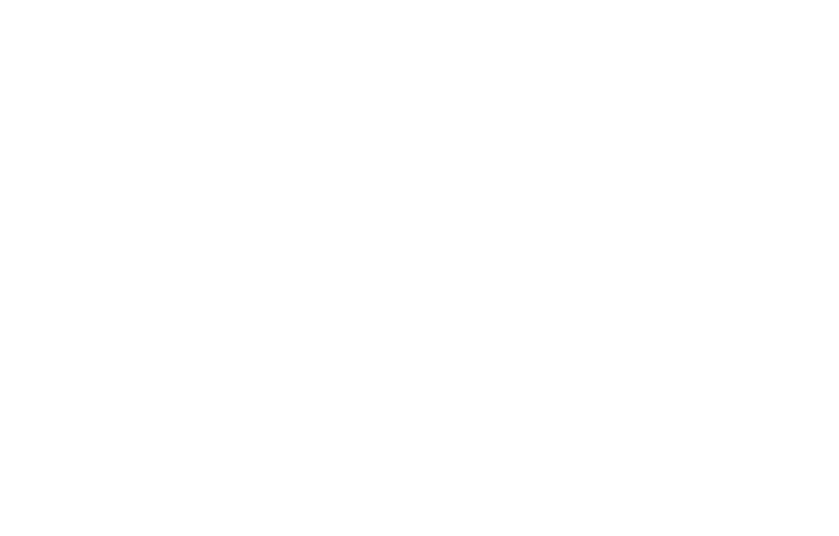
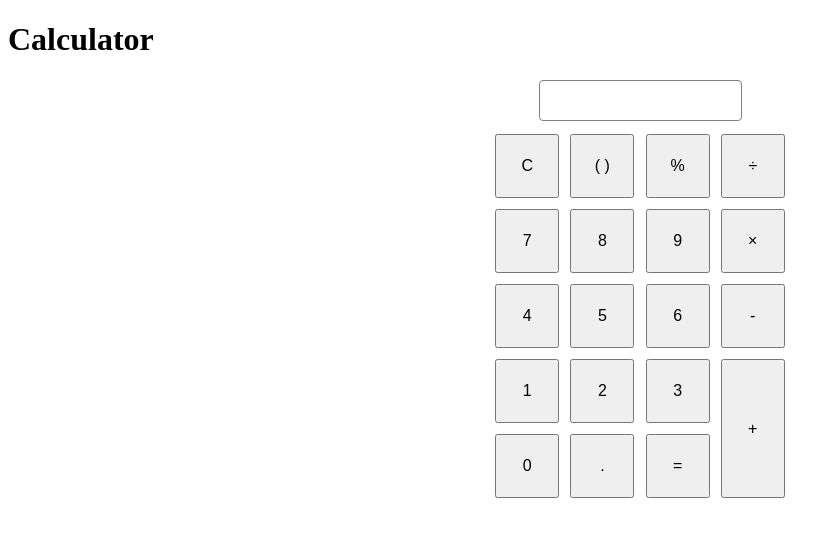
Before and after one commit to RannoL/calculator, a plain HTML site: page index.html in a window 1280 px wide. Shown: the whole page, without its empty margins (0-839 px from the left). Drawn offline with Linux system fonts and the light colour scheme.

Commit message:
Grid of input buttons and input display

```diff
--- a/index.html
+++ b/index.html
@@ -1,11 +1,25 @@
 <!DOCTYPE html>
 <html>
     <head>
-        <title> </title>
+        <title> Calculator </title>
         <link rel="stylesheet" type= "text/css" href="stylesheet.css">
         <meta name="viewport" content="width=device-width" initial-scale="1" charset="UTF-8"/>
     </head>
     <body>
+        <h1>Calculator</h1>
+
+        <main>
+            <div id= "displayContainer">
+                <form>
+                    <input id="display" type="text" name= "resultDisplay">
+                </form>
+            </div>
+            <div id= "btnsContainer">
+                <div id= "buttons">
+                </div>
+            </div>
+
+        </main>
 
 
     <script src= "script.js"></script>
--- a/script.js
+++ b/script.js
@@ -0,0 +1,65 @@
+let displayContent = ""
+
+function add (a,b) {
+    return a+b;
+}
+
+function subtract (a,b) {
+    return a-b;
+}
+
+function multiply (a,b) {
+    return a*b;
+}
+
+function divide (a,b) {
+    return a/b;
+}
+
+function operate (operator, a, b) {
+    return operator(a,b)
+}
+
+function createButtons () {
+    const btnClasses = ["clear", "parentheses", "percentage", "divide",
+         "seven", "eight", "nine", "multiply",
+         "four", "five", "six", "subtract",
+         "one", "two", "three", "add",
+         "zero", "decimal", "equal"]
+    const btnValues = ["C", "( )", "%", "÷",
+        "7", "8", "9", "×",
+        "4", "5", "6", "-",
+        "1", "2", "3", "+",
+        "0", ".", "="]
+
+    for (let i= 0; i < btnClasses.length; i++){
+        const button = document.createElement('BUTTON');
+        button.classList.add(btnClasses[i]);
+        button.textContent = btnValues[i];
+        button.addEventListener('click', e => inputToDisplay(e, btnValues, i));
+        document.querySelector('#buttons').appendChild(button);
+    }
+}
+
+function inputToDisplay (e, btnValues, i){
+    let btnSelection = e.target.textContent;
+
+    if (btnValues[i] === "C"){
+
+    }else if (btnValues[i] === "%"){
+
+    }else if(btnValues[i] === "="){
+
+
+    }else{
+        displayContent += btnSelection;
+        document.querySelector('#display').setAttribute('value', displayContent);
+    }
+}
+
+
+
+
+
+
+createButtons()
--- a/stylesheet.css
+++ b/stylesheet.css
@@ -0,0 +1,48 @@
+html {
+    height: 100%;
+    width: 100%;
+    margin: 0;
+    font-size: 100%;
+}
+
+#displayContainer {
+    display: flex;
+    width: 100%;
+    justify-content: center;
+    align-items: center;
+
+}
+
+#display {
+    width: 100%;
+    padding: 12px;
+    border: 1px solid gray;
+    border-radius: 4px;
+    box-sizing: border-box;
+    resize: vertical;
+}
+
+#btnsContainer {
+    width: 100%;
+    display: flex;
+    justify-content: center;
+    margin-top: 1%;
+}
+
+#buttons {
+    display: grid;
+    grid-template-columns: repeat(4,4em);
+    grid-template-rows: repeat(5,4em);
+    row-gap: 0.7em;
+    column-gap: 0.7em;
+
+}
+
+button {
+    font-size: 100%;
+    padding: 1%;
+}
+
+.add {
+    grid-row: span 2;
+}
```
